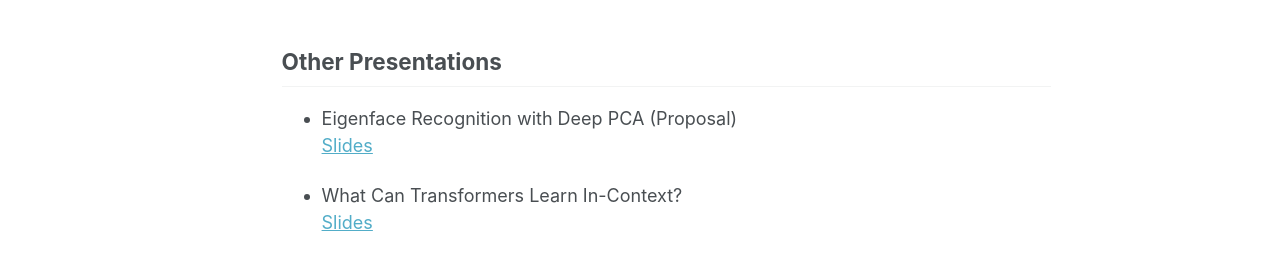
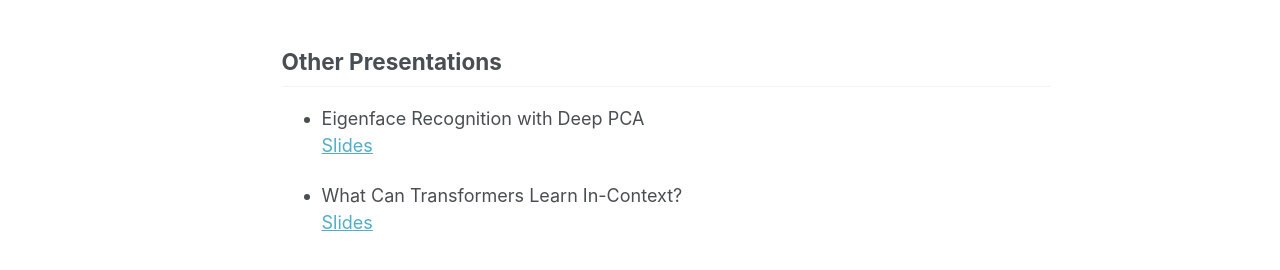
Before and after one commit to zhaoyl18/zhaoyl18.github.io, a Jekyll site: the page built from _pages/talks.md, in a window 1280 px wide and 968 px high. Shown: the part 546-816 px from the top of the window. Built offline with Jekyll 4.4.1, drawn with Linux system fonts in a browser that asks for light colours; some web fonts are replaced.

Commit message:
Update ece571 slides

```diff
--- a/_pages/talks.md
+++ b/_pages/talks.md
@@ -22,8 +22,8 @@ redirect_from:
 
 ## Other Presentations
 
-* Eigenface Recognition with Deep PCA (Proposal)
-[Slides](https://yulaizhao.com/files/slides_ECE571_proposal.pdf)
+* Eigenface Recognition with Deep PCA
+[Slides](https://yulaizhao.com/files/slides_ECE571_final.pdf)
 
 * What Can Transformers Learn In-Context?
 [Slides](https://yulaizhao.com/files/slides_in_context_learning.pdf)
```
Also changed, not shown: 1 other file.
